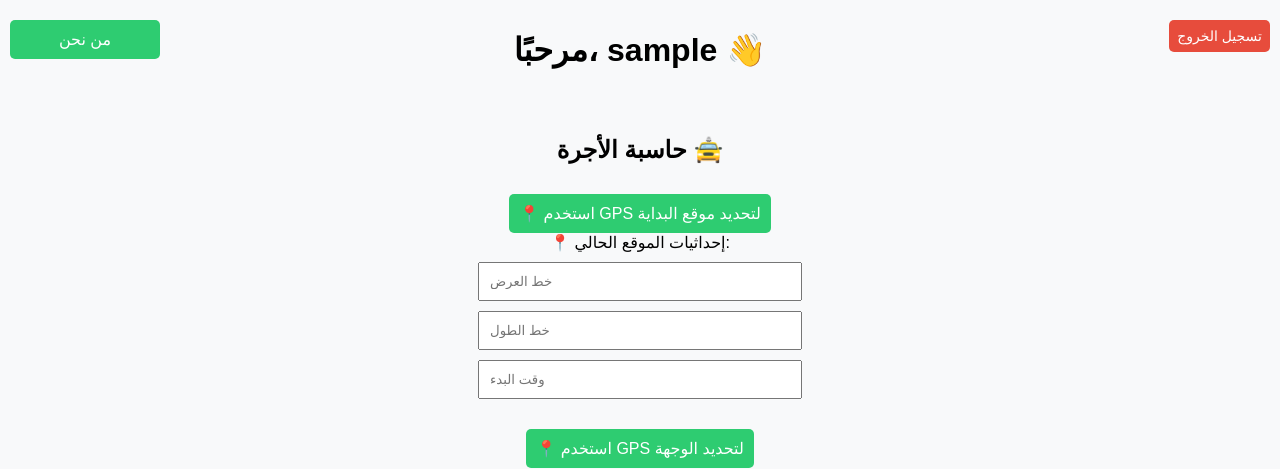
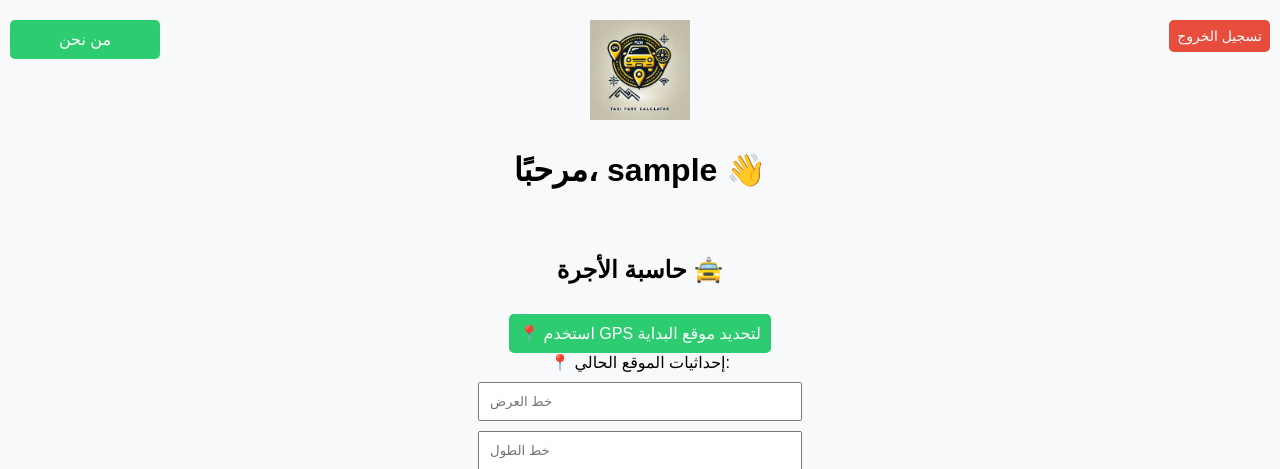
Before and after one commit to Samer7667/FAYZO, a Flask app: page /home in a window 1280 px wide. Shown: the top 469 px of the page. Run offline with Flask 3, Linux system fonts and the light colour scheme; the visitor is signed in with stand-in values (Sample User, id 1).

Commit message:
إصلاح عرض اللوقو

```diff
--- a/static/styles.css
+++ b/static/styles.css
@@ -224,3 +224,36 @@ header {
         max-width: 20%; /* تقليل الحجم على الشاشات الكبيرة */
     }
 }
+/* ضبط عرض اللوقو ليكون متجاوبًا */
+.logo {
+    display: block;
+    width: 100px; /* يمكنك ضبط الحجم حسب الحاجة */
+    max-width: 30%; /* يجعل الشعار يتناسب مع حجم الشاشة */
+    height: auto;
+    margin: 10px auto;
+}
+
+/* تأكد من ظهور اللوقو في صفحة "من نحن" فقط */
+.about-page .logo {
+    display: block;
+}
+
+.index-page .logo,
+.login-page .logo {
+    display: block; /* سيظهر اللوقو في الصفحات الرئيسية وصفحة تسجيل الدخول */
+}
+
+/* تحسين تنسيق الهيدر بحيث يكون الشعار في المنتصف */
+header {
+    display: flex;
+    flex-direction: column;
+    align-items: center;
+    padding: 10px;
+}
+
+/* دعم الأجهزة الصغيرة */
+@media (max-width: 600px) {
+    .logo {
+        width: 80px;
+    }
+}
--- a/templates/index.html
+++ b/templates/index.html
@@ -9,12 +9,14 @@
 </head>
 <body>
     <header>
+        <img src="{{ url_for('static', filename='images/taxi_logo.webp') }}" alt="Logo" class="logo">
         <button onclick="window.location.href='/about'" class="about-button">من نحن</button>
         <div class="header-content">
-            <h1 class="welcome-text">مرحبًا، {{ username }} 👋</h1>
+            <h1>مرحبًا، {{ username }} 👋</h1>
         </div>
         <button onclick="window.location.href='/logout'" class="logout-button">تسجيل الخروج</button>
     </header>
+
 
     <main class="container">
         <h2>حاسبة الأجرة 🚖</h2>
```
Also changed, not shown: templates/login.html (+9 -0 lines).
